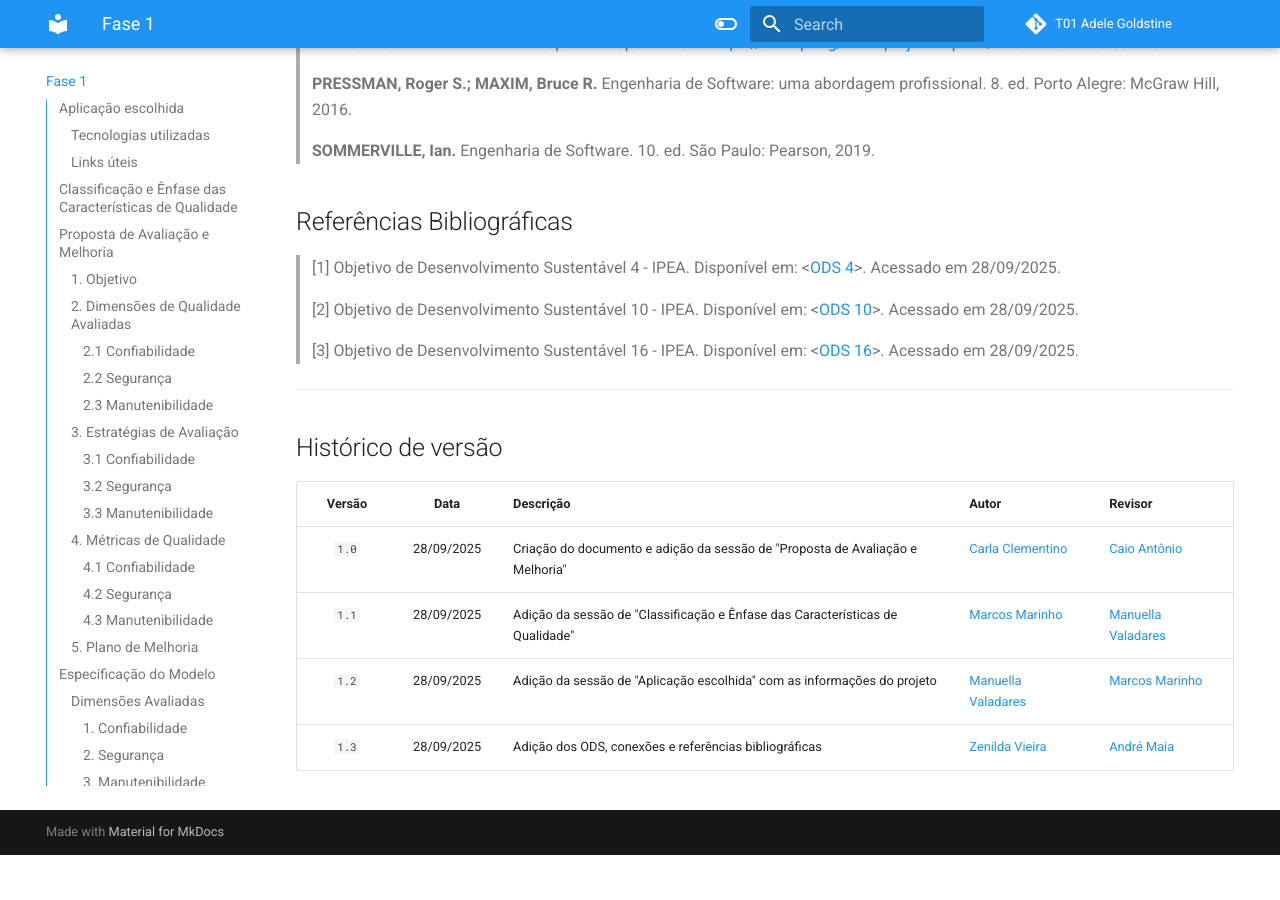
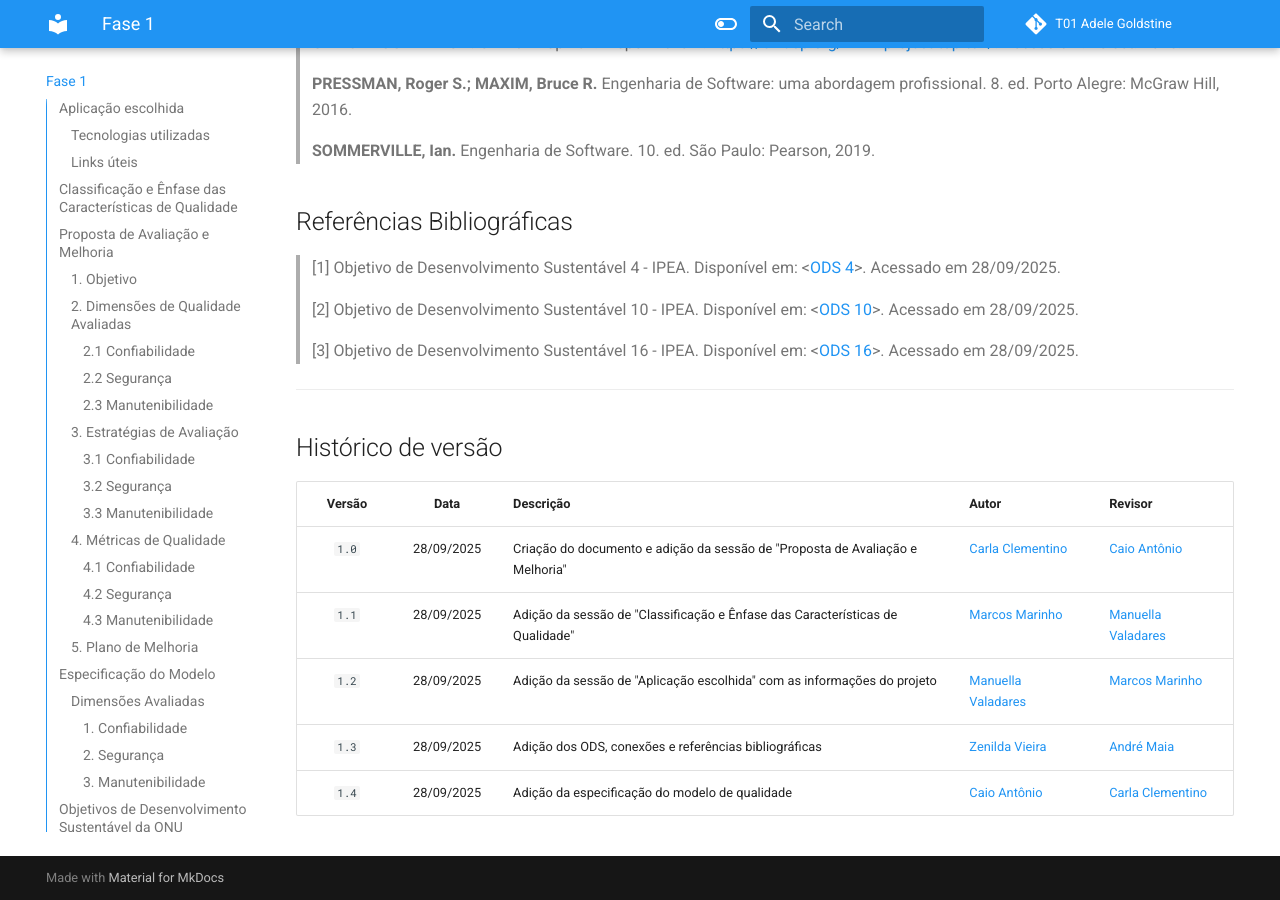
Before and after one commit to FCTE-Qualidade-de-Software-1/2025-2_T01_ADELE-GOLDSTINE, an MkDocs documentation site: the page built from docs/fase_1/processo_avaliacao.md, in a window 1280 px wide and 900 px high, scrolled down 7430 px. Built offline with MkDocs 1.6.1 and Material for MkDocs 9.7.7, drawn with Linux system fonts in a browser that asks for light colours; comment, search, counter and statistics services are not loaded; before the commit the page ends 8285 px from its top, so only the background shows below that.

Commit message:
Atualização do histórico de versão

```diff
--- a/docs/fase_1/processo_avaliacao.md
+++ b/docs/fase_1/processo_avaliacao.md
@@ -276,3 +276,4 @@ O i-Educar demonstra alinhamento direto com os Objetivos de Desenvolvimento Sust
 | `1.1`  | 28/09/2025 |     Adição da sessão de "Classificação e Ênfase das Características de Qualidade"   | [Marcos Marinho](https://github.com/devMarcosVM)| [Manuella Valadares](http://github.com/manuvaladares)            |
 | `1.2`  | 28/09/2025 |     Adição da sessão de "Aplicação escolhida" com as informações do projeto   | [Manuella Valadares](https://github.com/manuvaladares)| [Marcos Marinho](https://github.com/devMarcosVM)            |
 | `1.3`  | 28/09/2025 | Adição dos ODS, conexões e referências bibliográficas                         | [Zenilda Vieira](https://github.com/ZenildaVieira) | [André Maia](http://github.com/andre-maia51) |
+| `1.4`  | 28/09/2025 | Adição da especificação do modelo de qualidade                                | [Caio Antônio](http://github.com/) | [Carla Clementino](https://github.com/ccarlaa) |
```
